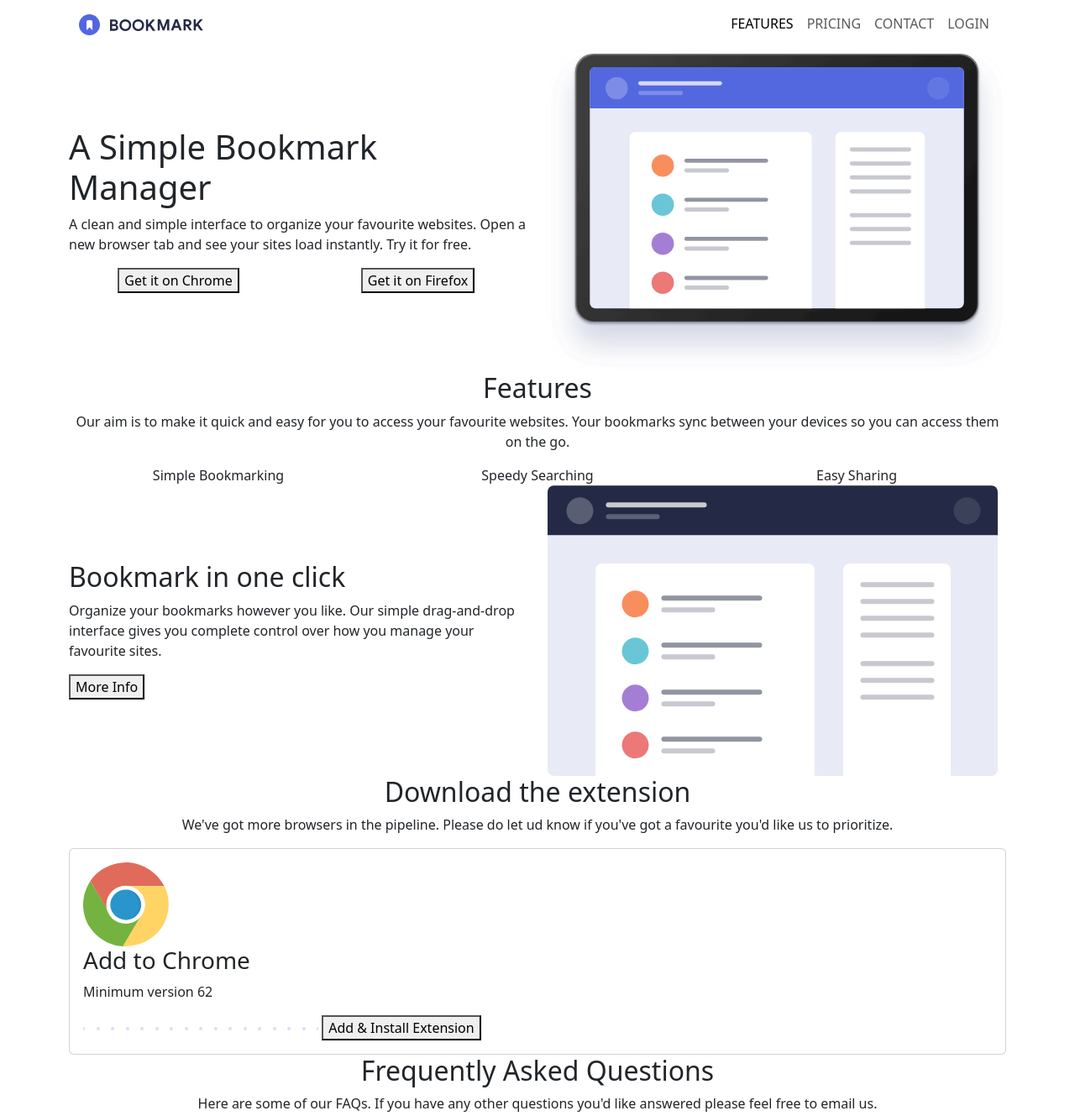
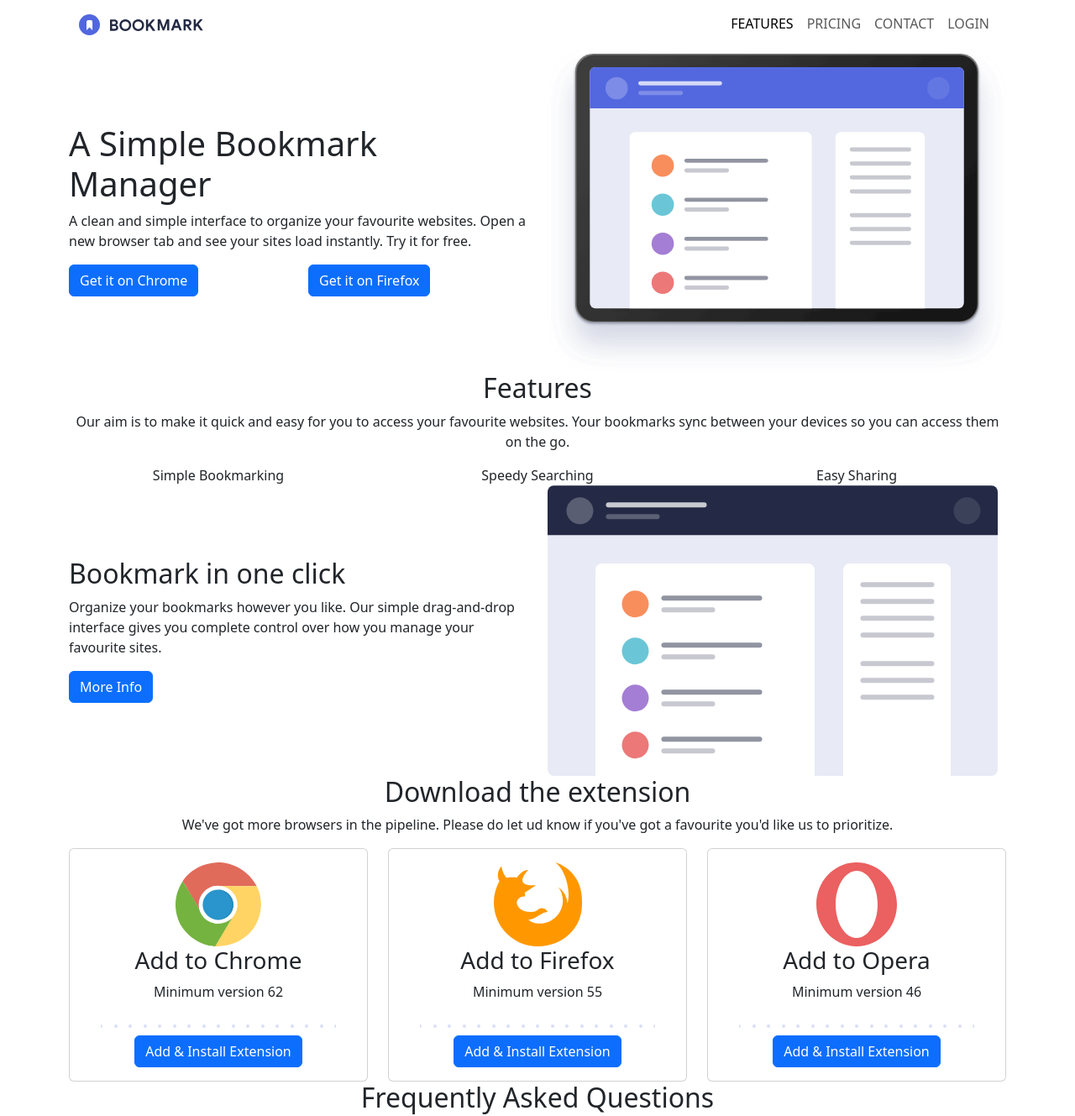
Before and after one commit to soyjuandelgado/IT-S1-Maquetacion, a plain HTML site: page index_bootstrap.html in a window 1280 px wide. Shown: the top 1329 px of the page at 84% size. Drawn offline with nearby package versions, Linux system fonts and the light colour scheme.

Commit message:
Tarjetas justificadas y con body centrado

```diff
--- a/index_bootstrap.html
+++ b/index_bootstrap.html
@@ -36,11 +36,11 @@
                 <p>A clean and simple interface to organize your favourite websites. Open a new browser tab and see your
                     sites load instantly. Try it for free.</p>
                 <div class="row">
-                    <div class="col text-center">
-                        <button class="">Get it on Chrome</button>
+                    <div class="col">
+                        <a href="#" class="btn btn-primary">Get it on Chrome</a>
                     </div>
-                    <div class="col text-center">
-                        <button class="">Get it on Firefox</button>
+                    <div class="col">
+                        <a href="#" class="btn btn-primary">Get it on Firefox</a>
                     </div>
                 </div>
             </div>
@@ -67,7 +67,7 @@
                 <h2>Bookmark in one click</h2>
                 <p>Organize your bookmarks however you like. Our simple drag-and-drop interface gives you complete
                     control over how you manage your favourite sites.</p>
-                <button>More Info</button>
+                <a href="#" class="btn btn-primary">More Info</a>
             </div>
             <div class="col">
                 <img src="img/illustration-features-tab-1.svg"
@@ -82,19 +82,37 @@
                     us to prioritize.</p>
             </div>
         </div>
-        <div class="row">
-            <div class="col-md-12 col-lg4">
+        <div class="row justify-content-around">
+            <div class="col col-md-12 col-lg-4">
                 <div class="card">
-                    <div class="card-body">
-                        <img src="img/logo-chrome.svg" alt="Chrome">
-                        <div class="card-title">
-                            <h3>Add to Chrome</h3>
-                        </div>
-                        <div class="card-text">
-                            <p>Minimum version 62</p>
-                        </div>
+                    <div class="card-body text-center">
+                        <img src="img/logo-chrome.svg" alt="Logotipo de Chrome">
+                        <h3 class="card-title">Add to Chrome</h3>
+                        <p class="card-text">Minimum version 62</p>
                         <img src="img/bg-dots.svg" alt="Puntos">
-                        <button>Add & Install Extension</button>
+                        <a href="#" class="btn btn-primary">Add & Install Extension</a>
+                    </div>
+                </div>
+            </div>
+            <div class="col col-md-12 col-lg-4">
+                <div class="card">
+                    <div class="card-body text-center">
+                        <img src="img/logo-firefox.svg" alt="Logotipo de Firefox">
+                        <h3 class="card-title">Add to Firefox</h3>
+                        <p class="card-text">Minimum version 55</p>
+                        <img src="img/bg-dots.svg" alt="Puntos">
+                        <a href="#" class="btn btn-primary">Add & Install Extension</a>
+                    </div>
+                </div>
+            </div>
+            <div class="col col-md-12 col-lg-4">
+                <div class="card">
+                    <div class="card-body text-center">
+                        <img src="img/logo-opera.svg" alt="Logotipo de Opera">
+                        <h3 class="card-title">Add to Opera</h3>
+                        <p class="card-text">Minimum version 46</p>
+                        <img src="img/bg-dots.svg" alt="Puntos">
+                        <a href="#" class="btn btn-primary">Add & Install Extension</a>
                     </div>
                 </div>
             </div>
```
